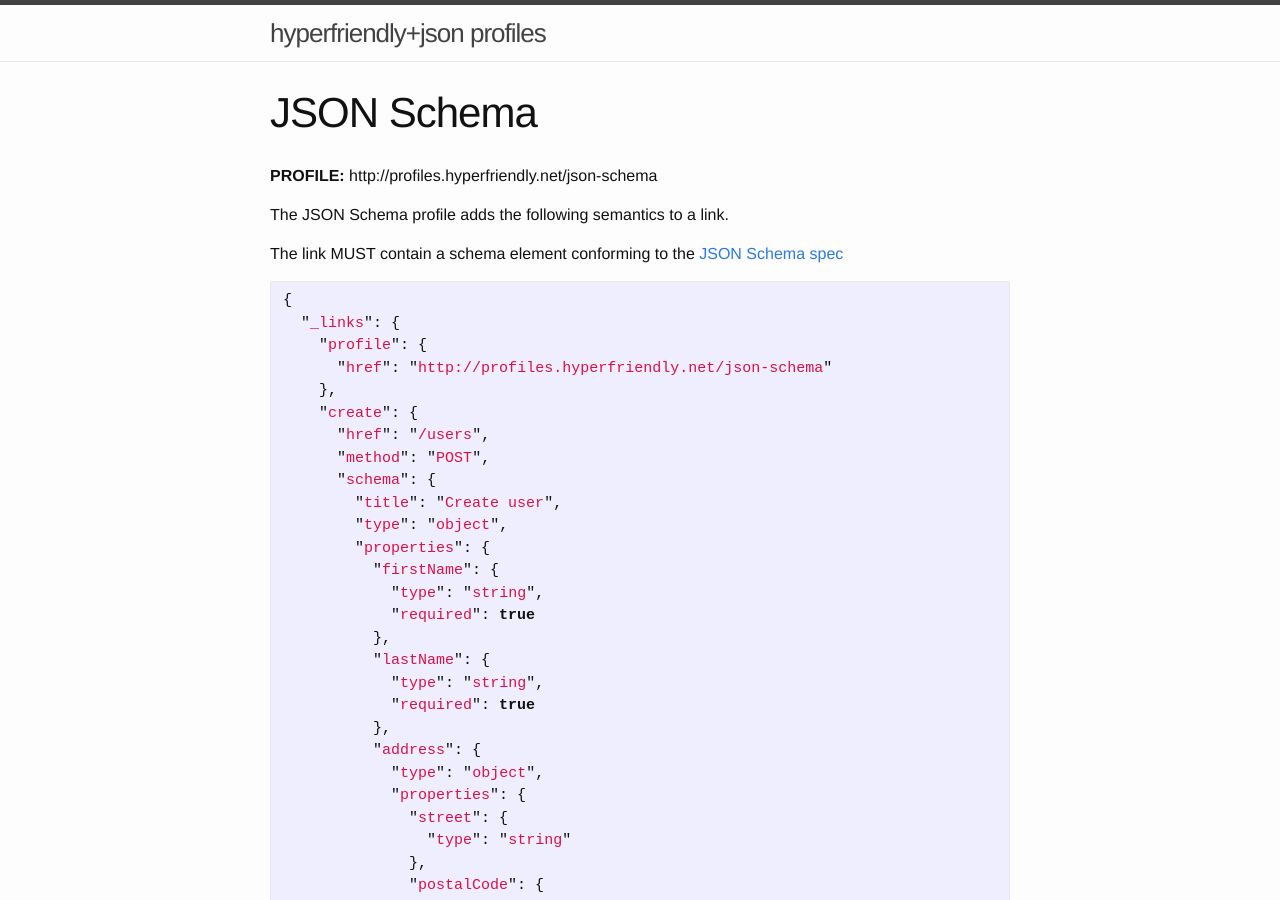
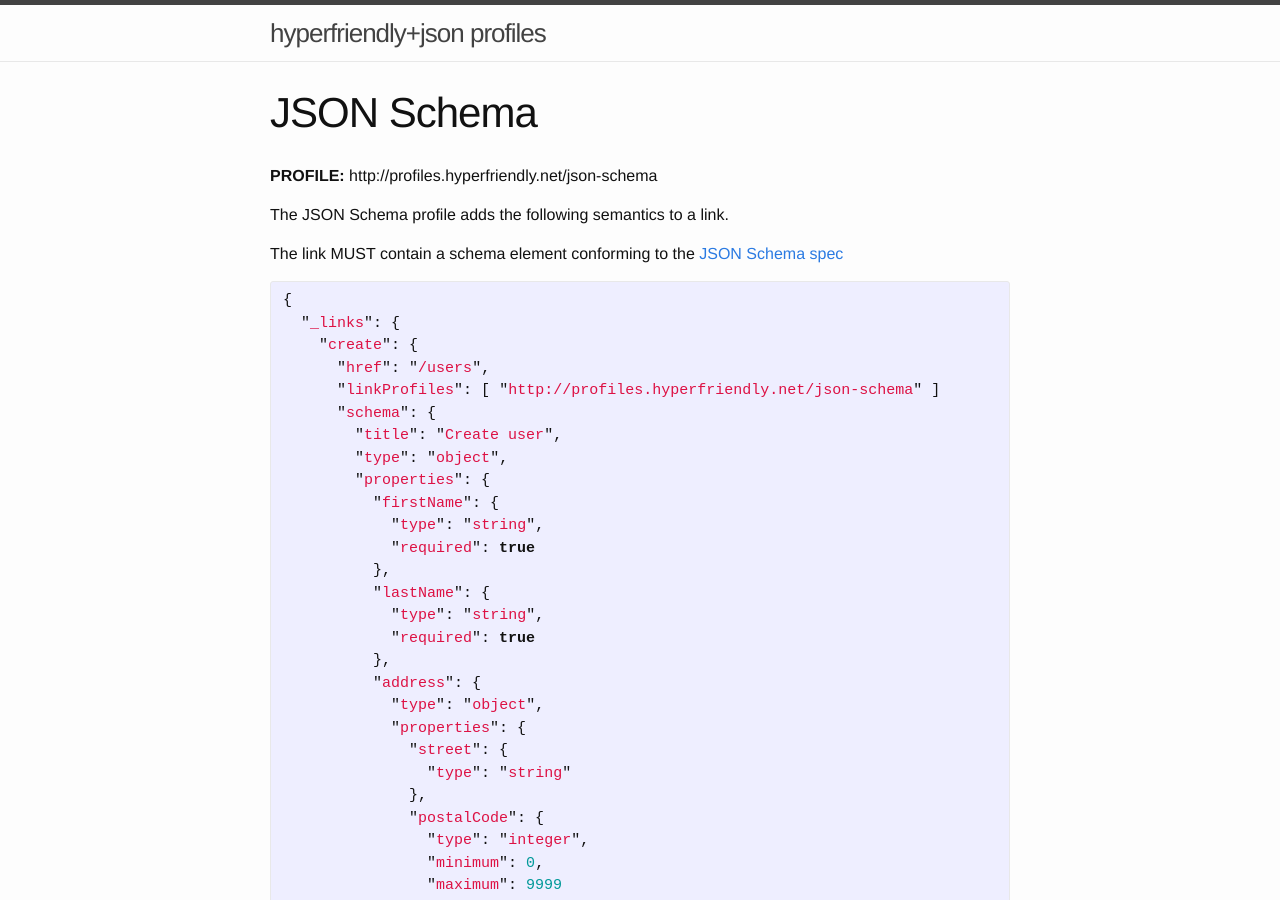
Before and after one commit to hyperfriendly/profiles, a Jekyll site: the page built from profiles/json-schema.md, in a window 1280 px wide and 900 px high. Built offline with Jekyll 4.4.1, drawn with Linux system fonts in a browser that asks for light colours.

Commit message:
Update json-schema.md

```diff
--- a/profiles/json-schema.md
+++ b/profiles/json-schema.md
@@ -14,12 +14,9 @@ The link MUST contain a schema element conforming to the [JSON Schema spec](http
 {% highlight javascript %}
 {
   "_links": {
-    "profile": {
-      "href": "http://profiles.hyperfriendly.net/json-schema"
-    },
     "create": {
       "href": "/users",
-      "method": "POST",
+      "linkProfiles": [ "http://profiles.hyperfriendly.net/json-schema" ]
       "schema": {
         "title": "Create user",
         "type": "object",
```
